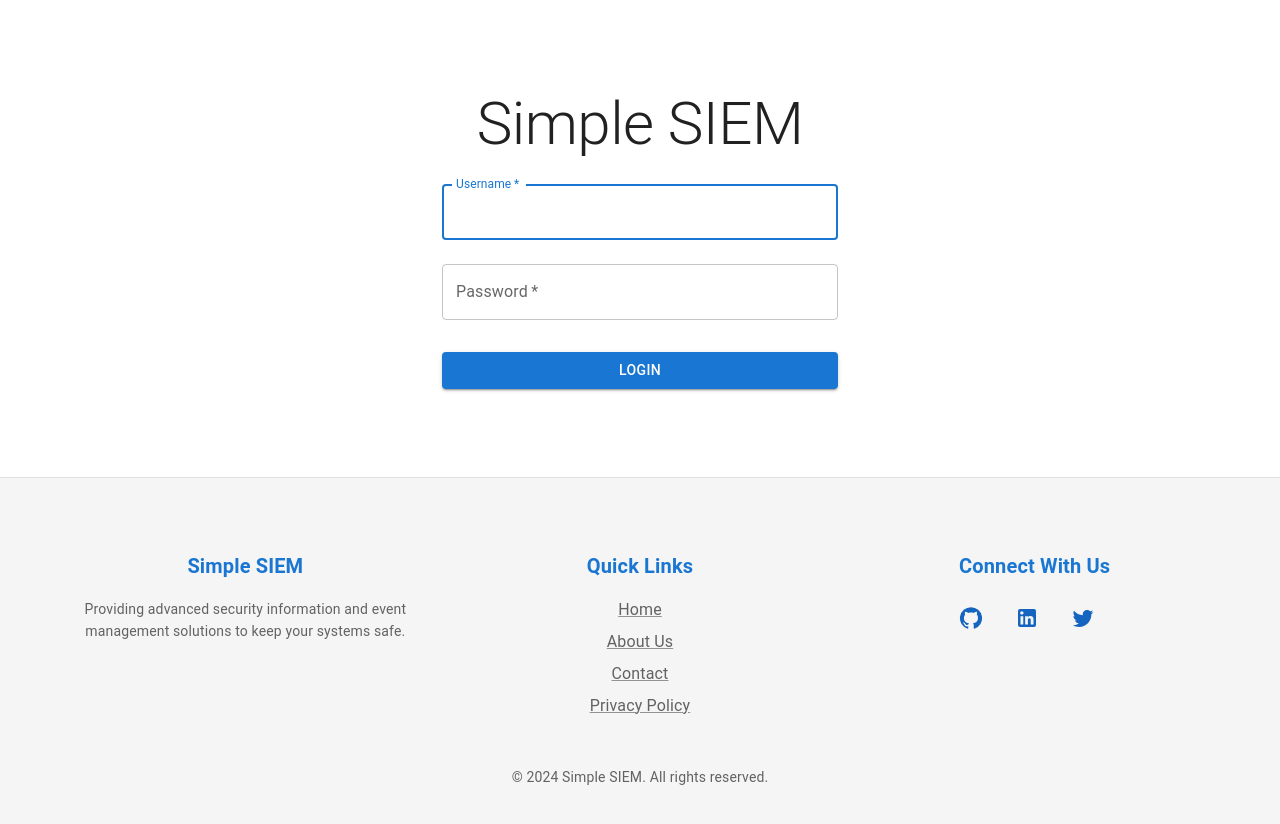
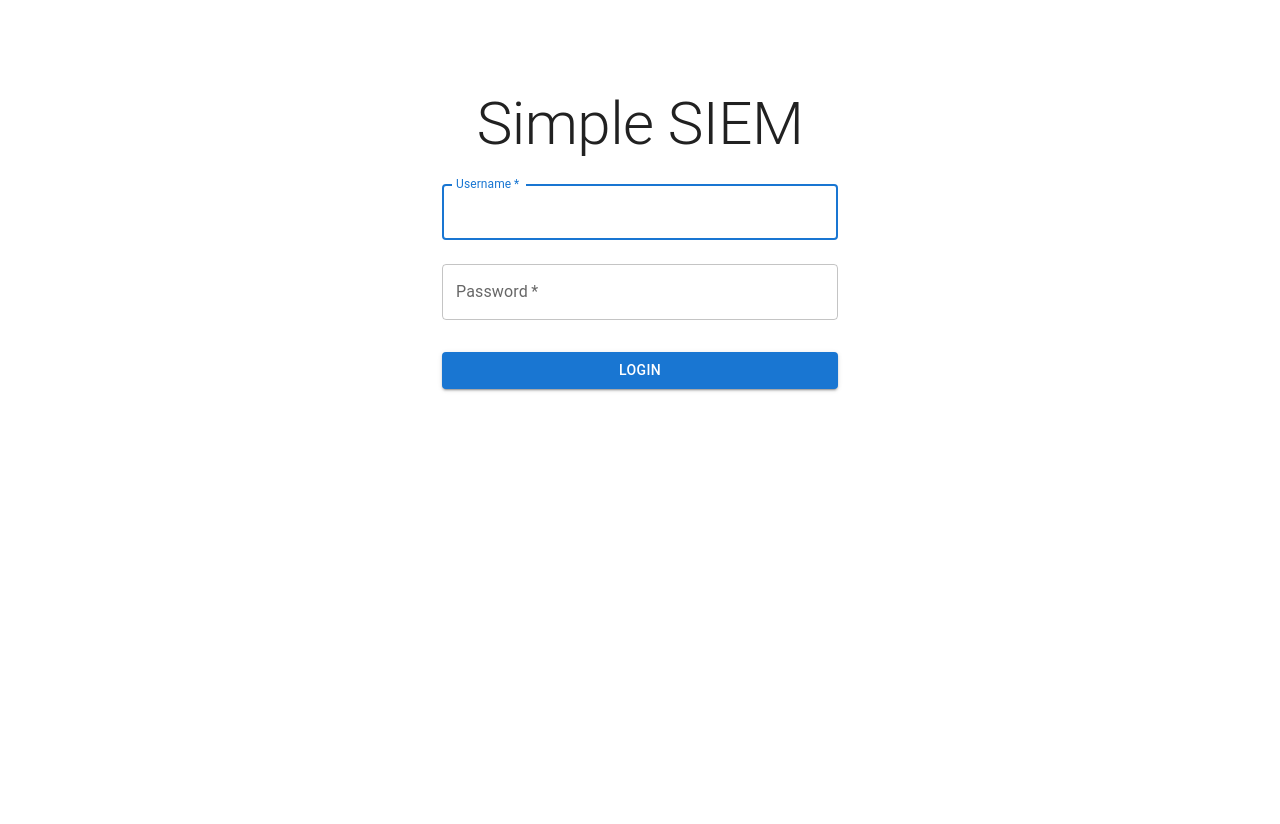
Before and after one commit to kylerobertson84/i14-ssiem, a React (Create React App) app in the folder frontend/: page /login in a window 1280 px wide. Shown: the top 824 px of the page. After the commit the page ends 800 px from the top, so only its background shows below. Built offline with nearby package versions, Linux system fonts and the light colour scheme; no server answers.

Commit message:
fixed an overlapping of navbar and footers due to the new private routing

```diff
--- a/frontend/src/App.js
+++ b/frontend/src/App.js
@@ -39,7 +39,7 @@ const App = () => (
           <Route path="*" element={<Navigate replace to="/login" />} />
         </Routes>
 
-        <Footer />
+        {/* <Footer /> */}
       </div>
     </Router>
   </ThemeProvider>
--- a/frontend/src/components/ProtectedLayout.js
+++ b/frontend/src/components/ProtectedLayout.js
@@ -2,6 +2,7 @@
 import React from 'react';
 import { Outlet } from 'react-router-dom';
 import Navbar from './NavBar';
+import Footer from './Footer';
 
 const ProtectedLayout = () => {
     return (
@@ -10,6 +11,7 @@ const ProtectedLayout = () => {
             <div style={{ padding: '20px' }}>
                 <Outlet />
             </div>
+            <Footer />
         </div>
     );
 };
```
